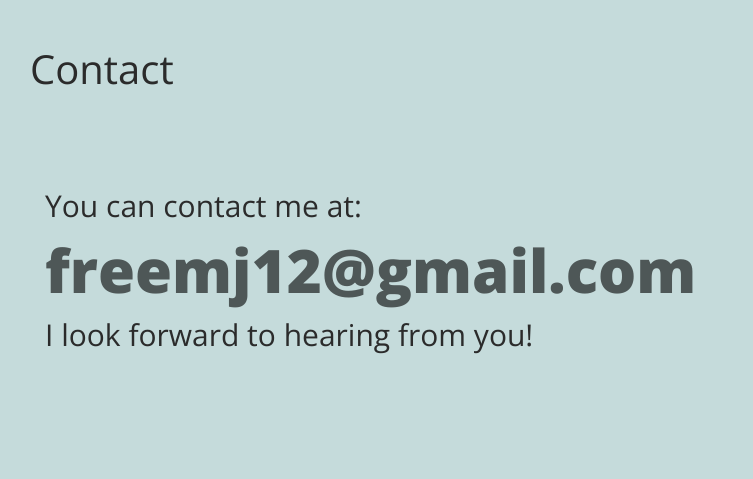
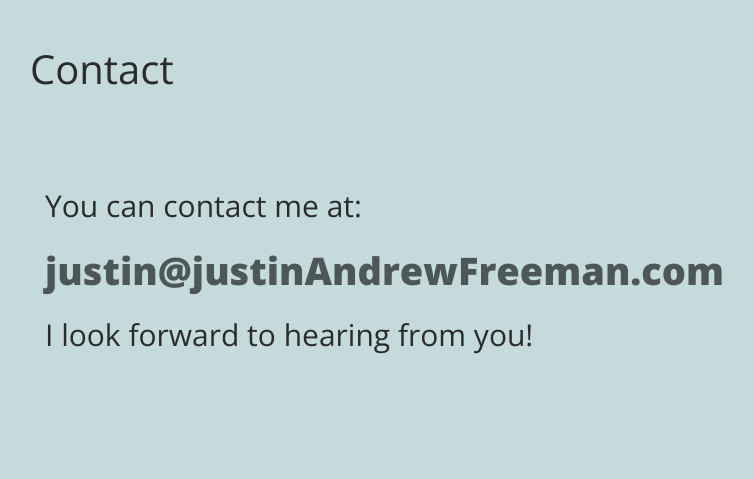
Before and after one commit to freemj12/resume-site, a PHP site: page / in a window 1280 px wide. Shown: the part 2520-2999 px from the top of the page, without its empty margins (40-793 px from the left). Run offline with PHP 8.4, Linux system fonts and the light colour scheme; some libraries are stand-ins or nearby versions.

Commit message:
change email address and remove intro navbar button

```diff
--- a/app.js
+++ b/app.js
@@ -7,9 +7,9 @@ var main = function() {
 		$('html, body').animate({scrollTop:anchorTag.offset().top}, '1000');
 	};
 
-	$("#introduction").click(function() {
-		menuScroll('introduction');
-	});
+	//$("#introduction").click(function() {
+	//	menuScroll('introduction');
+	//});
 
 	$("#skills").click(function() {
 		menuScroll('skills');
--- a/index.php
+++ b/index.php
@@ -42,7 +42,9 @@
 		    <!-- Collect the nav links, forms, and other content for toggling -->
 		    <div class="collapse navbar-collapse" id="navbarHeaderCollapse">
 		      <ul class="nav navbar-nav navbar-right">
+		      	<!--
 		        <li><a id="introduction" href="#">intro</a></li>
+		    	-->
 				<li><a id="skills" href="#">skills</a></li>
 				<li><a id="experience" href="#">experience</a></li>
 				<li><a id="education" href="#">education</a></li>
@@ -136,7 +138,7 @@
 					</div>
 
 					<div class="col-xs-12">
-						<p class="two-col">I have a strong understanding of <strong>Semantic HTML</strong> and its importance in providing meaning to the information contained within a modern web page. I am well versed in using <strong>CSS</strong> to style this information into a visually readable and appealing format for the user. I know how to use the <strong>JavaScript</strong> language and the <strong>jQuery</strong> library to add functionality to a web page. I also have a strong working knowledge of creating responsive, mobile-first layouts in the <strong>Bootstrap</strong> framework. I have a general understanding of the <strong>AngularJS</strong> framework and have worked with some of its basic features. I know how to use the <strong>WordPress</strong> web creation software, including coding custom themes with the <strong>PHP</strong> scripting language. I know how to use the <strong>Git</strong> version control system via the <strong>command line</strong>. I code by hand, with Sublime Text being my preferred text editor. I am extremely comfortable developing on both the <strong>Microsoft Windows</strong> and <strong>Mac OSX</strong> operating systems.</p>
+						<p class="two-col">I have a strong understanding of <strong>Semantic HTML</strong> and its importance in providing meaning to the information contained within a modern web page. I am well versed in using <strong>CSS</strong> to style this information into a visually readable and appealing format for the user. I know how to use the <strong>JavaScript</strong> language and the <strong>jQuery</strong> library to add functionality to a web page. I also have a strong working knowledge of creating responsive, mobile-first layouts in the <strong>Bootstrap</strong> framework. I have a general understanding of the <strong>AngularJS</strong> framework and have worked with some of its basic features. I know how to use the <strong>WordPress</strong> CMS, including coding custom themes with the <strong>PHP</strong> scripting language. I know how to use the <strong>Git</strong> version control system via the <strong>command line</strong>. I code by hand, with Sublime Text being my preferred text editor. I am extremely comfortable developing on both the <strong>Microsoft Windows</strong> and <strong>Mac OSX</strong> operating systems.</p>
 					</div>
 
 
@@ -186,8 +188,8 @@
 
 					<div class="col-xs-12">
 						<p>You can contact me at:<br>
-						<a href="mailto:freemj12@gmail.com">
-							<span class="email">&#102;&#114;&#101;&#101;&#109;&#106;&#049;&#050;&#064;&#103;&#109;&#097;&#105;&#108;&#046;&#099;&#111;&#109;</span>
+						<a href="mailto:justin@justinandrewfreeman.com">
+							<span class="email">justin@justinAndrewFreeman.com</span>
 						</a><br>I look forward to hearing from you!</p>
 					</div>
 
--- a/styles.css
+++ b/styles.css
@@ -144,7 +144,7 @@ a:hover {
 }
 
 .email {
-	font-size: 6rem;
+	font-size: 3.8rem;
 	font-weight: 800;
 	line-height: 10rem;
 }
@@ -161,7 +161,7 @@ a:hover {
 
 @media (max-width: 767px) {
 	.email {
-		font-size: 3rem;
+		font-size: 2rem;
 	}
 
 	.contact p {
```
